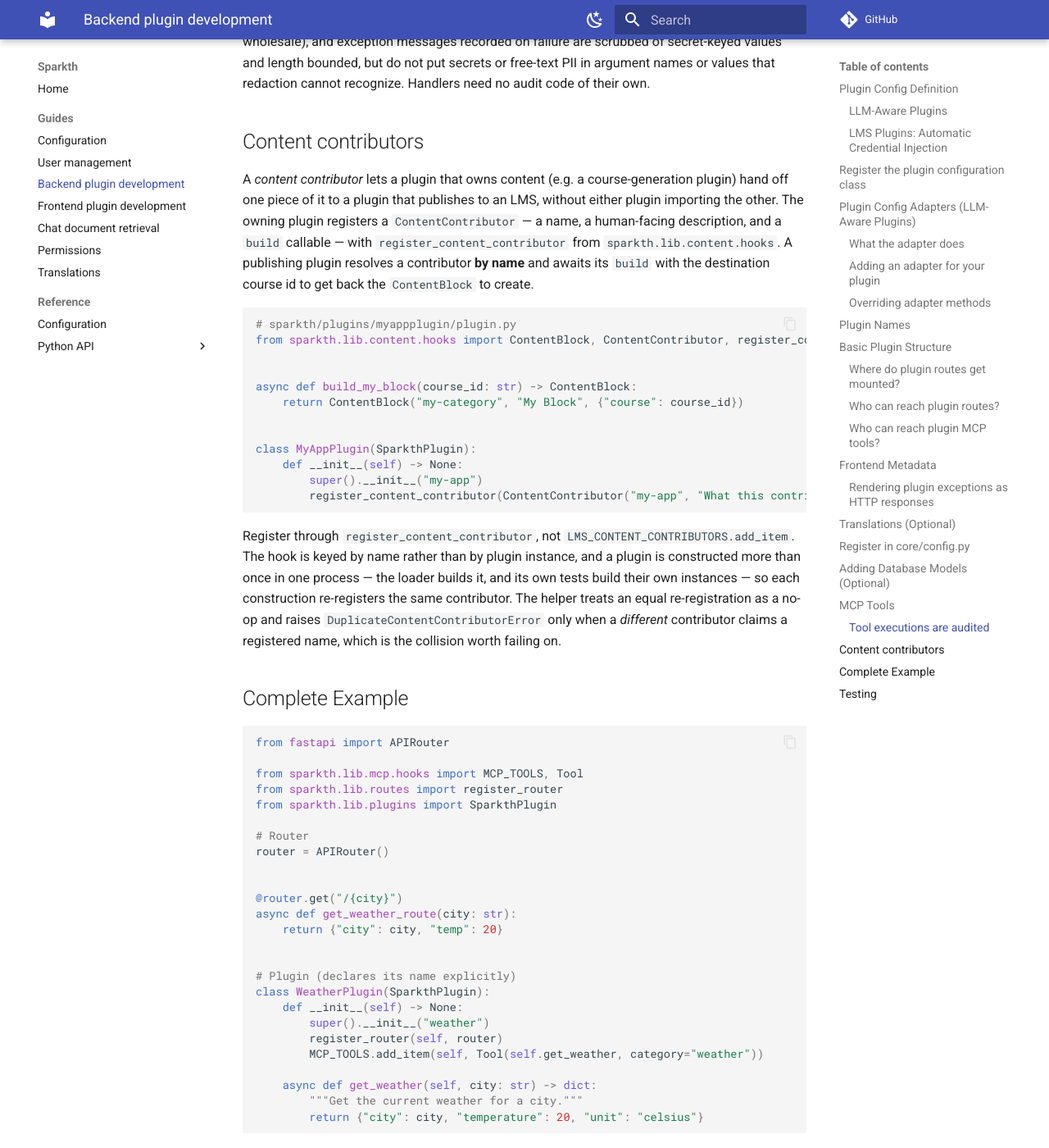
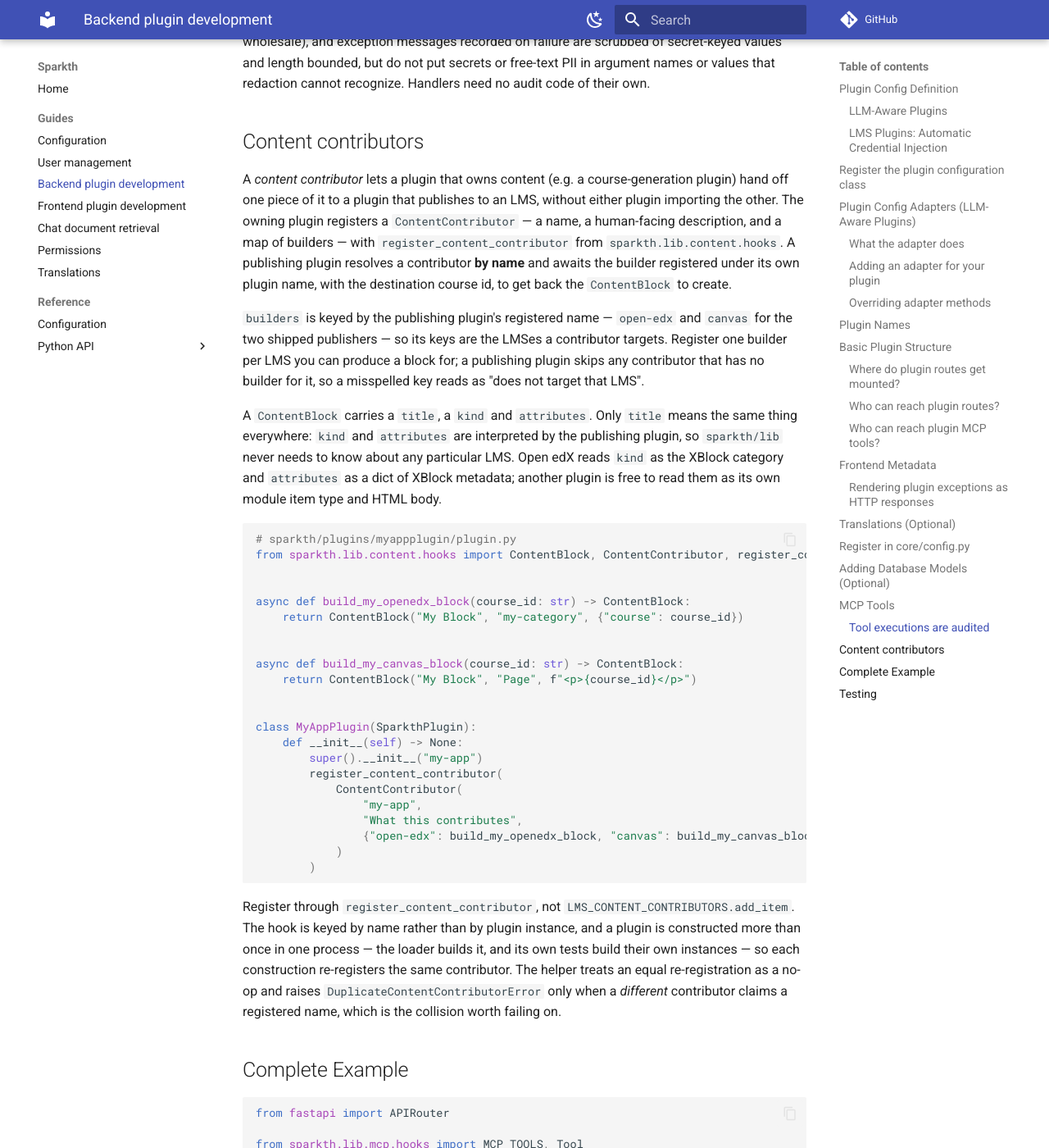
Before and after one commit to edly-io/sparkth, an MkDocs documentation site: the page built from docs/guides/plugins.md, in a window 1280 px wide and 1400 px high, scrolled down 10925 px. Shown: the whole window at 82% size. Built offline with MkDocs 1.6.1 and Material for MkDocs 9.7.7, drawn with Linux system fonts in a browser that asks for light colours; comment, search, counter and statistics services are not loaded.

Commit message:
feat(lib): let a content contributor target several LMS plugins
A contributor carried one build and the registry no notion of a target, so a publishing
plugin had to assume every registered contributor was meant for it. ContentBlock was also
Open edX-shaped under a generic name: category was an XBlock category and settings was
XBlock metadata.

builders is keyed by the publishing plugin's own name, so its keys are the LMSes a
contributor targets and a declared target without a builder cannot be expressed. kind and
attributes are opaque here and each publishing plugin decides what they mean, which keeps
every LMS's vocabulary out of this library — a new publishing plugin costs it zero lines.

Co-Authored-By: Claude Opus 5 (1M context) <noreply@anthropic.com>

````diff
--- a/docs/guides/plugins.md
+++ b/docs/guides/plugins.md
@@ -478,23 +478,45 @@ that redaction cannot recognize. Handlers need no audit code of their own.
 A *content contributor* lets a plugin that owns content (e.g. a course-generation plugin)
 hand off one piece of it to a plugin that publishes to an LMS, without either plugin importing
 the other. The owning plugin registers a `ContentContributor` — a name, a human-facing
-description, and a `build` callable — with `register_content_contributor` from
+description, and a map of builders — with `register_content_contributor` from
 `sparkth.lib.content.hooks`. A publishing plugin resolves a contributor **by name** and awaits
-its `build` with the destination course id to get back the `ContentBlock` to create.
+the builder registered under its own plugin name, with the destination course id, to get back
+the `ContentBlock` to create.
+
+`builders` is keyed by the publishing plugin's registered name — `open-edx` and `canvas` for
+the two shipped publishers — so its keys are the LMSes a contributor targets. Register one
+builder per LMS you can produce a block for; a publishing plugin skips any contributor that
+has no builder for it, so a misspelled key reads as "does not target that LMS".
+
+A `ContentBlock` carries a `title`, a `kind` and `attributes`. Only `title` means the same
+thing everywhere: `kind` and `attributes` are interpreted by the publishing plugin, so
+`sparkth/lib` never needs to know about any particular LMS. Open edX reads `kind` as the XBlock
+category and `attributes` as a dict of XBlock metadata; another plugin is free to read them as
+its own module item type and HTML body.
 
 ```python
 # sparkth/plugins/myappplugin/plugin.py
 from sparkth.lib.content.hooks import ContentBlock, ContentContributor, register_content_contributor
 
 
-async def build_my_block(course_id: str) -> ContentBlock:
-    return ContentBlock("my-category", "My Block", {"course": course_id})
+async def build_my_openedx_block(course_id: str) -> ContentBlock:
+    return ContentBlock("My Block", "my-category", {"course": course_id})
+
+
+async def build_my_canvas_block(course_id: str) -> ContentBlock:
+    return ContentBlock("My Block", "Page", f"<p>{course_id}</p>")
 
 
 class MyAppPlugin(SparkthPlugin):
     def __init__(self) -> None:
         super().__init__("my-app")
-        register_content_contributor(ContentContributor("my-app", "What this contributes", build_my_block))
+        register_content_contributor(
+            ContentContributor(
+                "my-app",
+                "What this contributes",
+                {"open-edx": build_my_openedx_block, "canvas": build_my_canvas_block},
+            )
+        )
 ```
 
 Register through `register_content_contributor`, not `LMS_CONTENT_CONTRIBUTORS.add_item`. The
````
Also changed, not shown: 2 other files.
